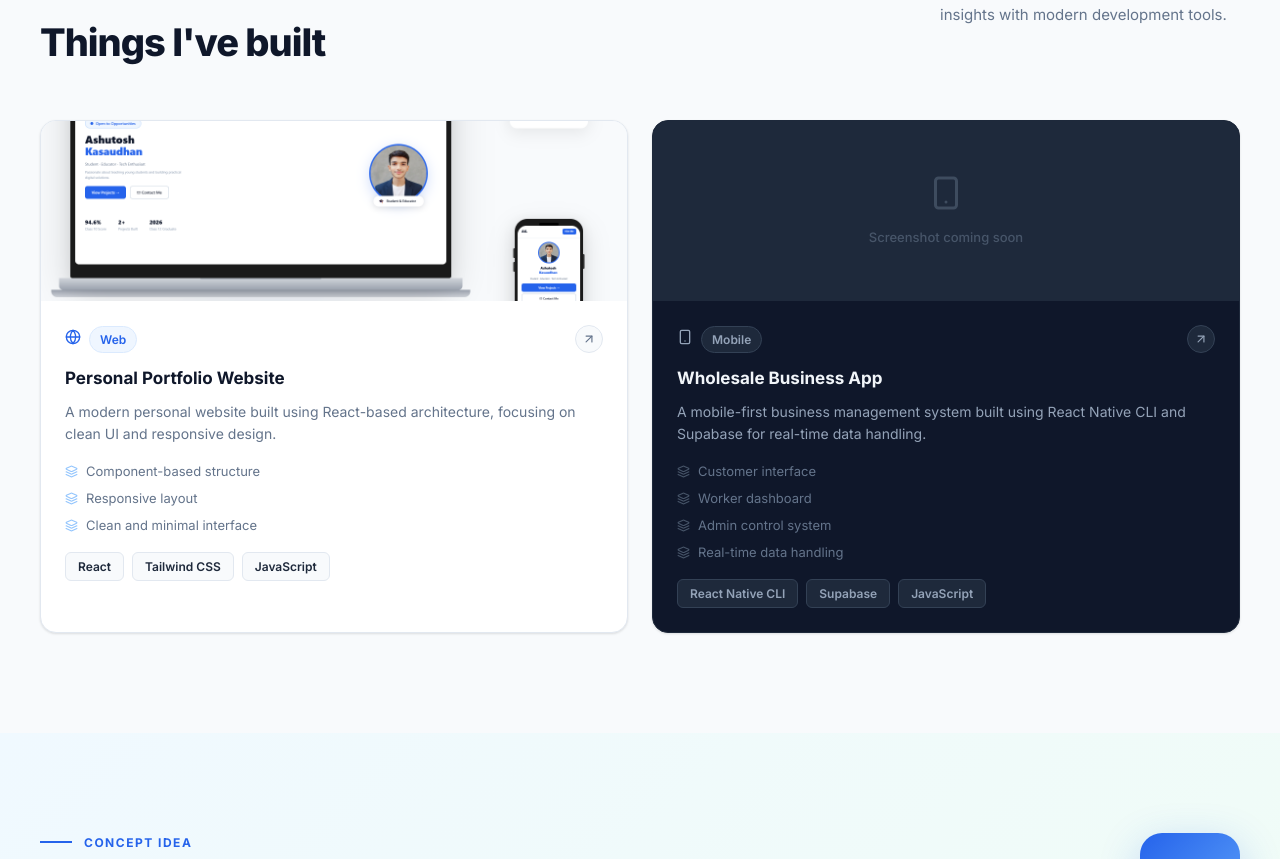
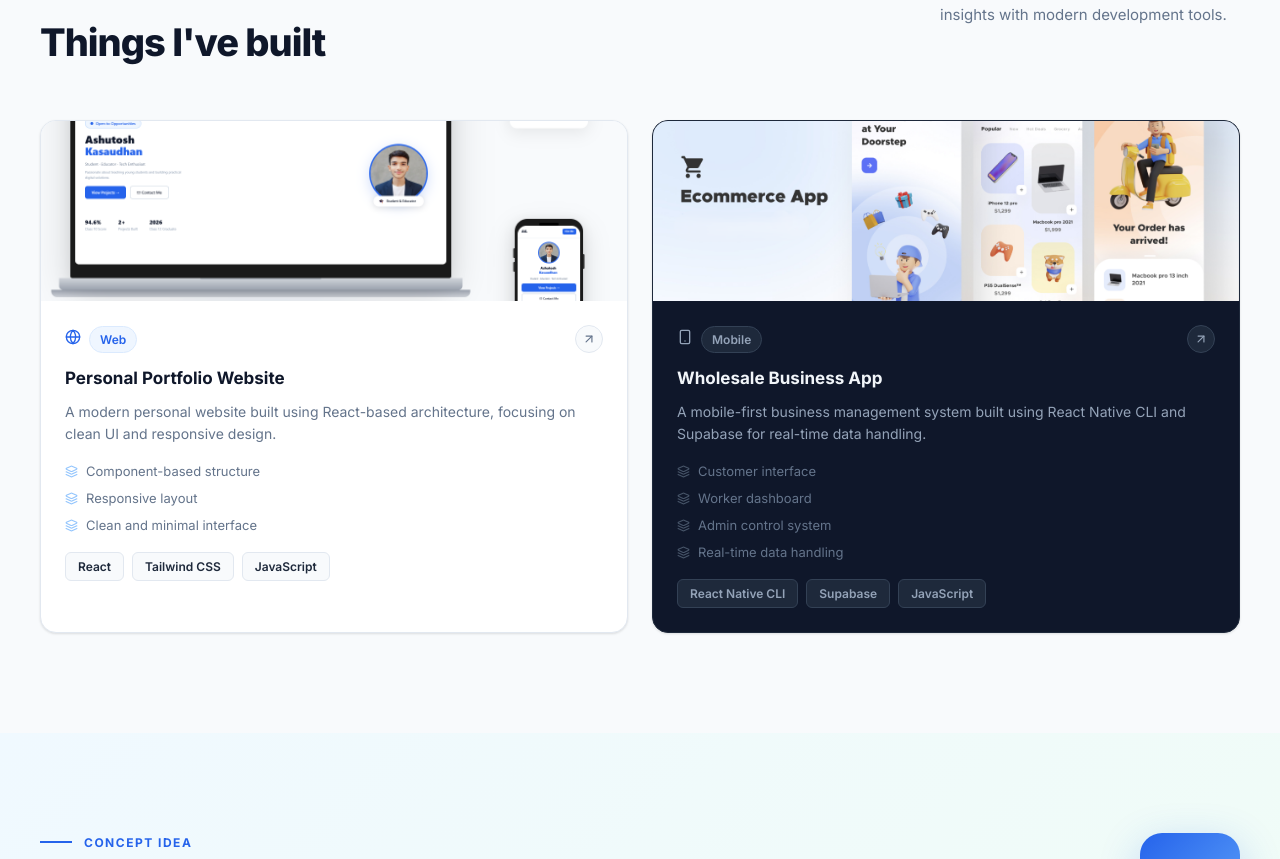
Before and after one commit to ashutoshkasaudhan51/ashutosh-portfolio, a React (Create React App) app: page / in a window 1280 px wide. Shown: the part 2207-3066 px from the top of the page. Built offline with nearby package versions, Linux system fonts and the light colour scheme; the HTML template or start-up script is replaced by a standard one.

Commit message:
added wholesale app screenshot

```diff
--- a/src/components/Projects.jsx
+++ b/src/components/Projects.jsx
@@ -21,7 +21,7 @@ const projects = [
     features: ['Customer interface', 'Worker dashboard', 'Admin control system', 'Real-time data handling'],
     tags: ['React Native CLI', 'Supabase', 'JavaScript'],
     dark: true,
-    image: null,
+    image: '/wholesalebusinessapp.png',
     link: '#',
   },
 ];
```
